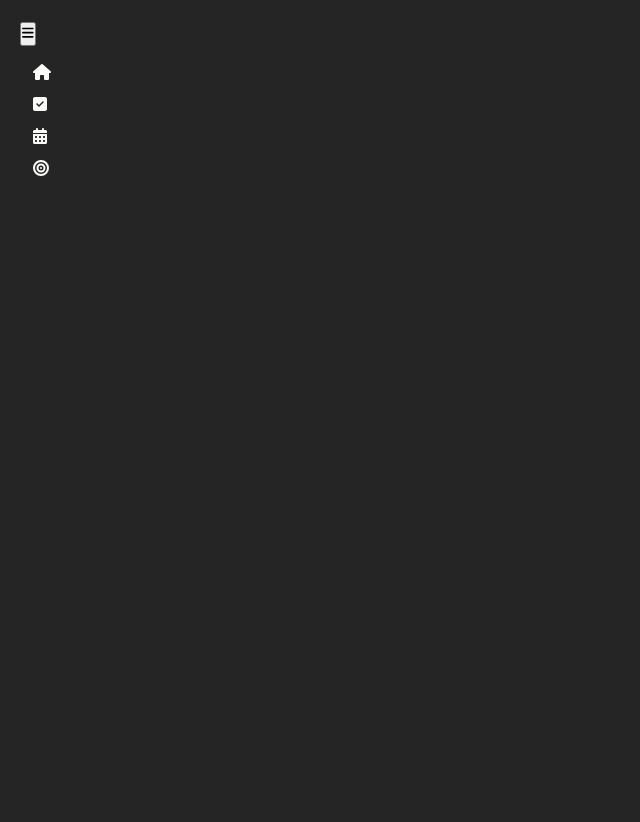
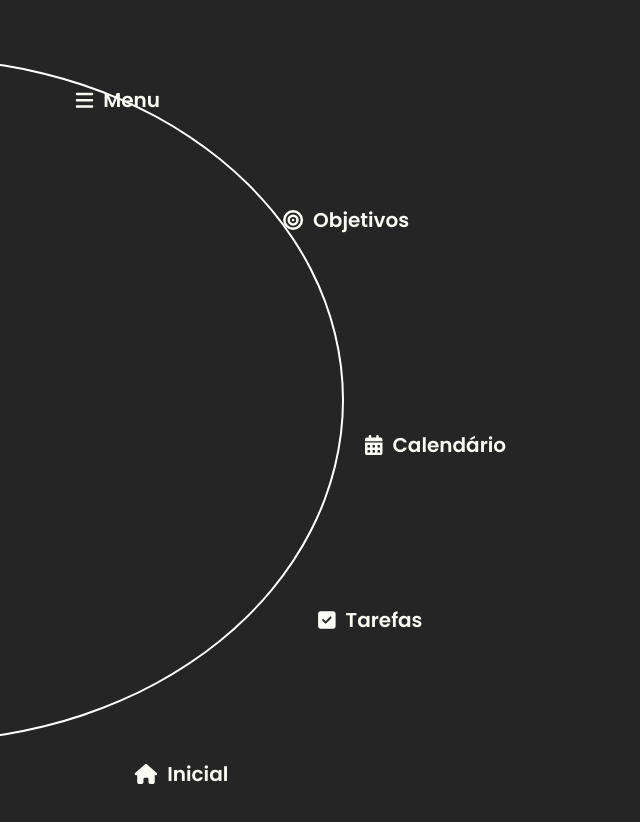
Before and after one commit to amalia-coelho/myBufunfa, a React (Vite) app: page / in a window 1280 px wide. Shown: the top 822 px of the page, without its empty margins (0-640 px from the left). After the commit the page ends 800 px from the top, so only its background shows below. Built offline with nearby package versions, Linux system fonts and the light colour scheme.

Commit message:
Navbar circular e itens posicionados

```diff
--- a/src/components/Navbar.jsx
+++ b/src/components/Navbar.jsx
@@ -4,41 +4,38 @@ import { faHouse, faSquareCheck, faCalendarDays, faBullseye, faBars, faXmark} fr
 import '../styles/Navbar.css';
 
 const Navbar = () => {
-    const [isExpanded, setIsExpanded] = useState(false);
+    const NavOption = ({ icon, label, angle }) => {
+        const elementStyle = {
+          transform: `rotate(${angle}deg) translate(350px) rotate(-${angle}deg)`,
+        };
 
-    const toggleNavbar = () => {
-        setIsExpanded(!isExpanded);
+        return (
+          <div className="nav-option" style={elementStyle}>
+            <a className="nav-item" href="#">
+              <FontAwesomeIcon icon={icon} />
+              <span>{label}</span>
+            </a>
+          </div>
+        );
     };
 
+    const icons = [faHouse, faSquareCheck, faCalendarDays, faBullseye, faBars];
+    const titles = ['Inicial', 'Tarefas', 'Calendário', 'Objetivos', 'Menu'];
+    const angles = [70, 30, 0, 320, 280];
 
     return (
-            <nav className={`navbar ${isExpanded ? 'expanded' : 'collapseds'}`}>
-                <div className="nav-header">
-                    <div className="nav-toggle">
-                        <button className="nav-toggle-button" onClick={toggleNavbar}>
-                        <FontAwesomeIcon icon={isExpanded ? faXmark : faBars} />
-                        </button>
-                    </div>
-                    <div className="nav-routes">
-                        <a className="nav-item" href="#">
-                            <FontAwesomeIcon icon={faHouse} />
-                            {isExpanded && <span>Inicial</span>}
-                        </a>
-                        <a className="nav-item" href="#">
-                            <FontAwesomeIcon icon={faSquareCheck} />
-                            {isExpanded && <span>Tarefas</span>}
-                        </a>
-                        <a className="nav-item" href="#">
-                            <FontAwesomeIcon icon={faCalendarDays} />
-                            {isExpanded && <span>Hábitos</span>}
-                        </a>
-                        <a className="nav-item" href="#">
-                            <FontAwesomeIcon icon={faBullseye} />
-                            {isExpanded && <span>Metas</span>}
-                        </a>
-                    </div>
-                </div>
+        <div className="nav-container">
+            <nav>
+                {icons.map((icon, index) => (
+                    <NavOption
+                        key={index}
+                        icon={icon}
+                        label={titles[index]}
+                        angle={angles[index]}
+                    />
+                ))}
             </nav>
+        </div>
     );
 }
 
--- a/src/styles/Navbar.css
+++ b/src/styles/Navbar.css
@@ -2,50 +2,41 @@
     padding: 0;
     margin: 0;
 }
-.navbar.expanded {
-    width: 200px;
+
+.nav-container{
+    height: 100vh;
+    width: 350px;
+    display: flex;
+    align-items: center;
 }
 
 nav{
-    width: 60px;
-    height: 100vh;
+    width: 800px;
+    height: 80vh;
+    border: 2px solid #fff;
     padding: 20px;
+    border-radius: 50%;
+    margin-left: -500px;
 }
 
-.nav-title{
-    font-size: 18px;
-    color: #8A2BE2;
-    font-weight: 800;
-
-    padding-left: 10px;
-}
-
-.nav-header{
-    display: flex;
-    flex-direction: column;
-    gap: 15px;
-}
-
-.nav-routes{
-    display: flex;
-    flex-direction: column;
-    gap: 10px;
-    padding: 0 10px;
+.nav-option{
+    font-size: 16px;
+    font-weight: 600;
+    color: #fff;
+    position: absolute;
+    width: 70px;
+    height: 20px;
+    left: 15px;
+    top: 430px;
 }
 
 .nav-item{
+    text-decoration: none;
     display: flex;
     gap: 10px;
     align-items: center;
+    width: 120px;
 
-    text-decoration: none;
-    color: #FBFCF8;
-
-    width: 100px;
-    padding: 3px;
+    color: #FCFCF7;
+    font-size: 20px;
 }
-
-.nav-item:hover{
-    background-color: #ccc;
-    color: #8A2BE2;
-}
--- a/src/styles/index.css
+++ b/src/styles/index.css
@@ -8,112 +8,5 @@
 
 body{
     background-color: #252525;
+    /* background-color: #1E201E; */
 }
-
-.poppins-thin {
-    font-family: "Poppins", sans-serif;
-    font-weight: 100;
-    font-style: normal;
-  }
-
-  .poppins-extralight {
-    font-family: "Poppins", sans-serif;
-    font-weight: 200;
-    font-style: normal;
-  }
-
-  .poppins-light {
-    font-family: "Poppins", sans-serif;
-    font-weight: 300;
-    font-style: normal;
-  }
-
-  .poppins-regular {
-    font-family: "Poppins", sans-serif;
-    font-weight: 400;
-    font-style: normal;
-  }
-
-  .poppins-medium {
-    font-family: "Poppins", sans-serif;
-    font-weight: 500;
-    font-style: normal;
-  }
-
-  .poppins-semibold {
-    font-family: "Poppins", sans-serif;
-    font-weight: 600;
-    font-style: normal;
-  }
-
-  .poppins-bold {
-    font-family: "Poppins", sans-serif;
-    font-weight: 700;
-    font-style: normal;
-  }
-
-  .poppins-extrabold {
-    font-family: "Poppins", sans-serif;
-    font-weight: 800;
-    font-style: normal;
-  }
-
-  .poppins-black {
-    font-family: "Poppins", sans-serif;
-    font-weight: 900;
-    font-style: normal;
-  }
-
-  .poppins-thin-italic {
-    font-family: "Poppins", sans-serif;
-    font-weight: 100;
-    font-style: italic;
-  }
-
-  .poppins-extralight-italic {
-    font-family: "Poppins", sans-serif;
-    font-weight: 200;
-    font-style: italic;
-  }
-
-  .poppins-light-italic {
-    font-family: "Poppins", sans-serif;
-    font-weight: 300;
-    font-style: italic;
-  }
-
-  .poppins-regular-italic {
-    font-family: "Poppins", sans-serif;
-    font-weight: 400;
-    font-style: italic;
-  }
-
-  .poppins-medium-italic {
-    font-family: "Poppins", sans-serif;
-    font-weight: 500;
-    font-style: italic;
-  }
-
-  .poppins-semibold-italic {
-    font-family: "Poppins", sans-serif;
-    font-weight: 600;
-    font-style: italic;
-  }
-
-  .poppins-bold-italic {
-    font-family: "Poppins", sans-serif;
-    font-weight: 700;
-    font-style: italic;
-  }
-
-  .poppins-extrabold-italic {
-    font-family: "Poppins", sans-serif;
-    font-weight: 800;
-    font-style: italic;
-  }
-
-  .poppins-black-italic {
-    font-family: "Poppins", sans-serif;
-    font-weight: 900;
-    font-style: italic;
-  }
```
Also changed, not shown: 1 other file (tests, documents, lock files or other folders).
